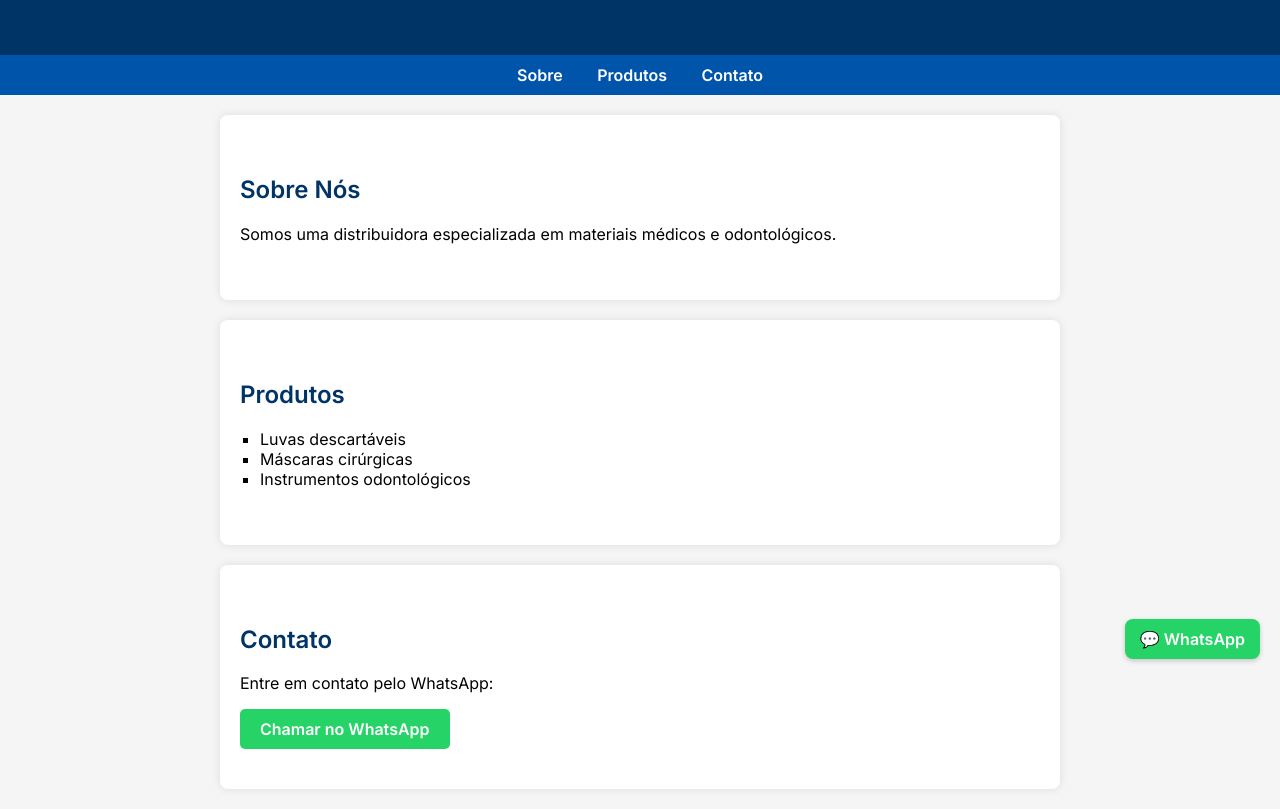
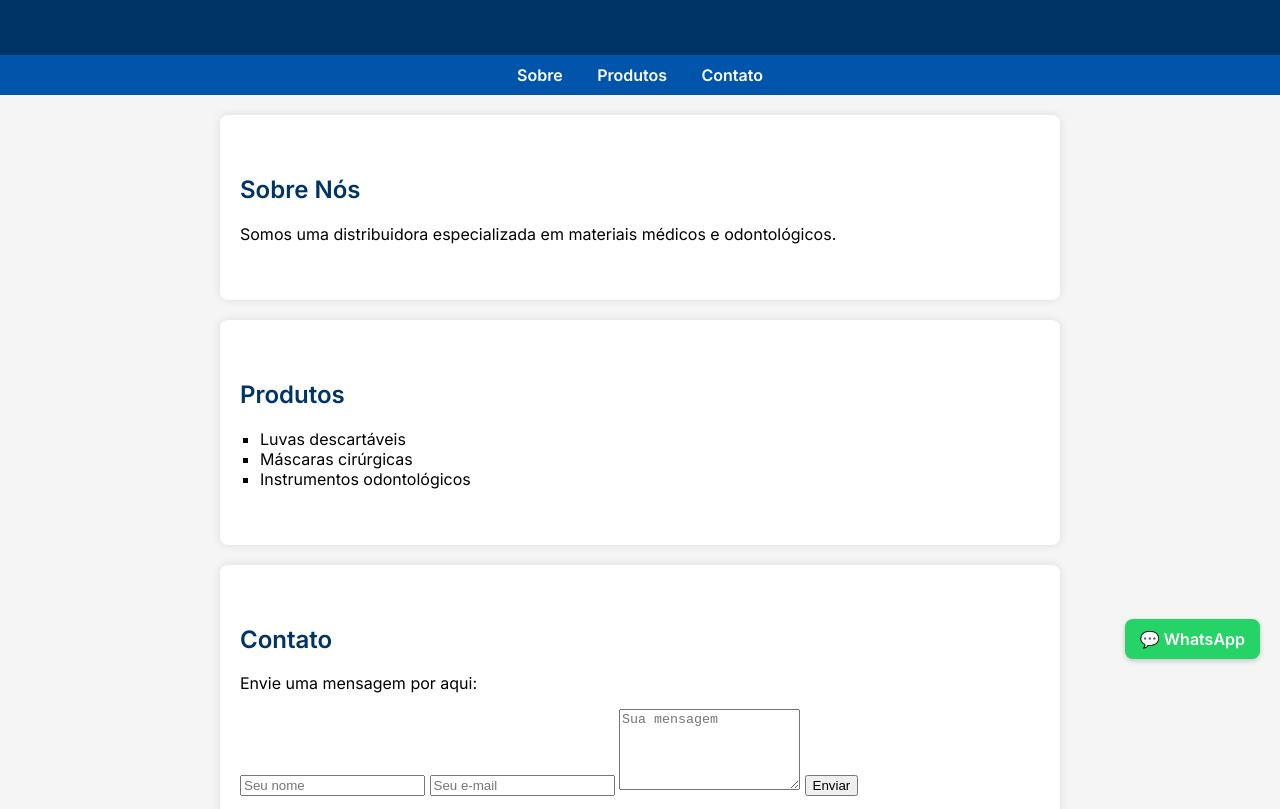
Before and after one commit to bforp/site-bjr, a plain HTML site: page index.html in a window 1280 px wide. Shown: the part 121-930 px from the top of the page. Drawn offline with Linux system fonts and the light colour scheme.

Commit message:
Update index.html

```diff
--- a/index.html
+++ b/index.html
@@ -33,10 +33,16 @@
     </section>
 
     <section id="contato">
-        <h2>Contato</h2>
-        <p>Entre em contato pelo WhatsApp:</p>
-        <a href="https://wa.me/5587999999999" target="_blank">Chamar no WhatsApp</a>
-    </section>
+    <h2>Contato</h2>
+    <p>Envie uma mensagem por aqui:</p>
+    <form action="https://formsubmit.co/bjrmeddistribuidora@gmail.com" method="POST">
+        <input type="text" name="nome" placeholder="Seu nome" required>
+        <input type="email" name="email" placeholder="Seu e-mail" required>
+        <textarea name="mensagem" placeholder="Sua mensagem" rows="5" required></textarea>
+        <button type="submit">Enviar</button>
+    </form>
+    <p>Ou se preferir: <a href="https://wa.me/5587999999999" target="_blank">Chamar no WhatsApp</a></p>
+</section>
 
     <footer>
         <p>&copy; 2025 BJR MED DISTRIBUIDORA LTDA</p>
```
